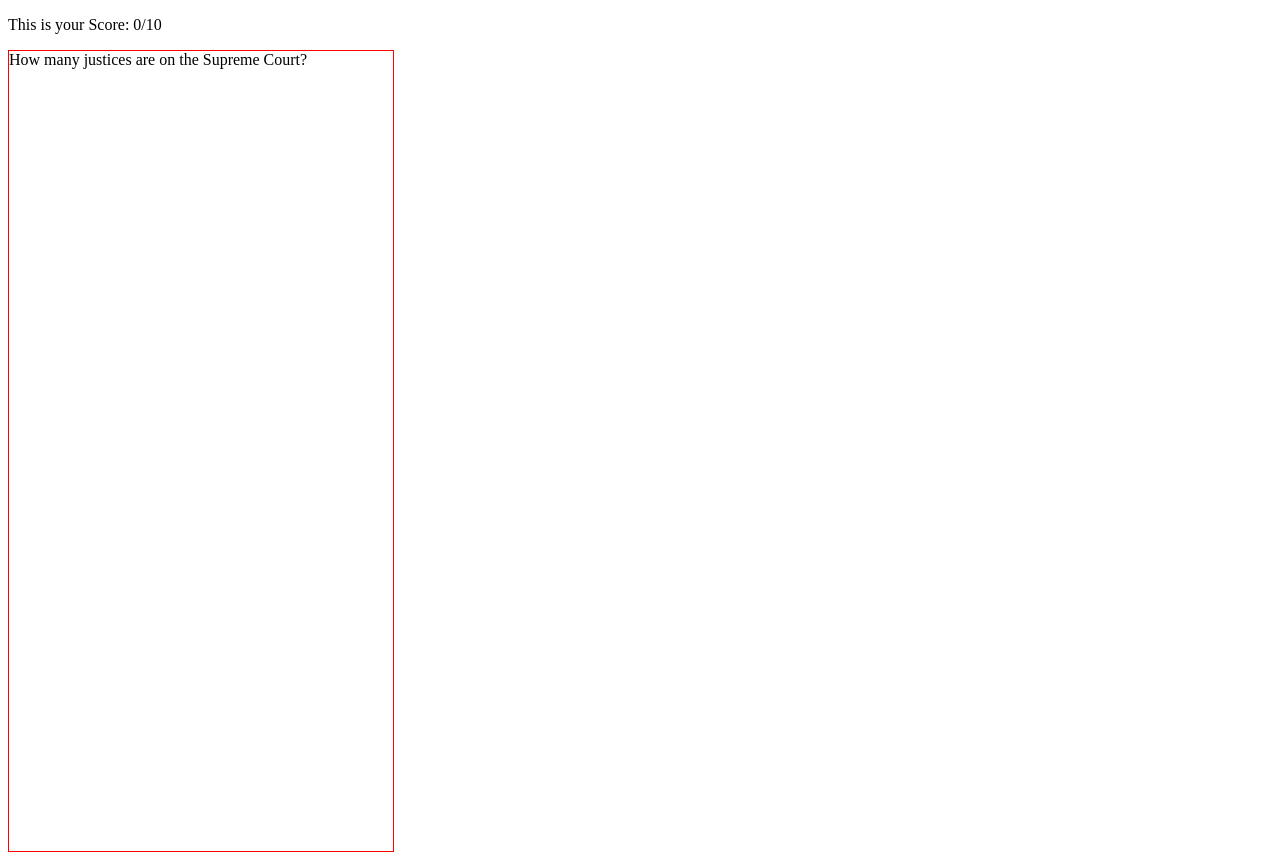
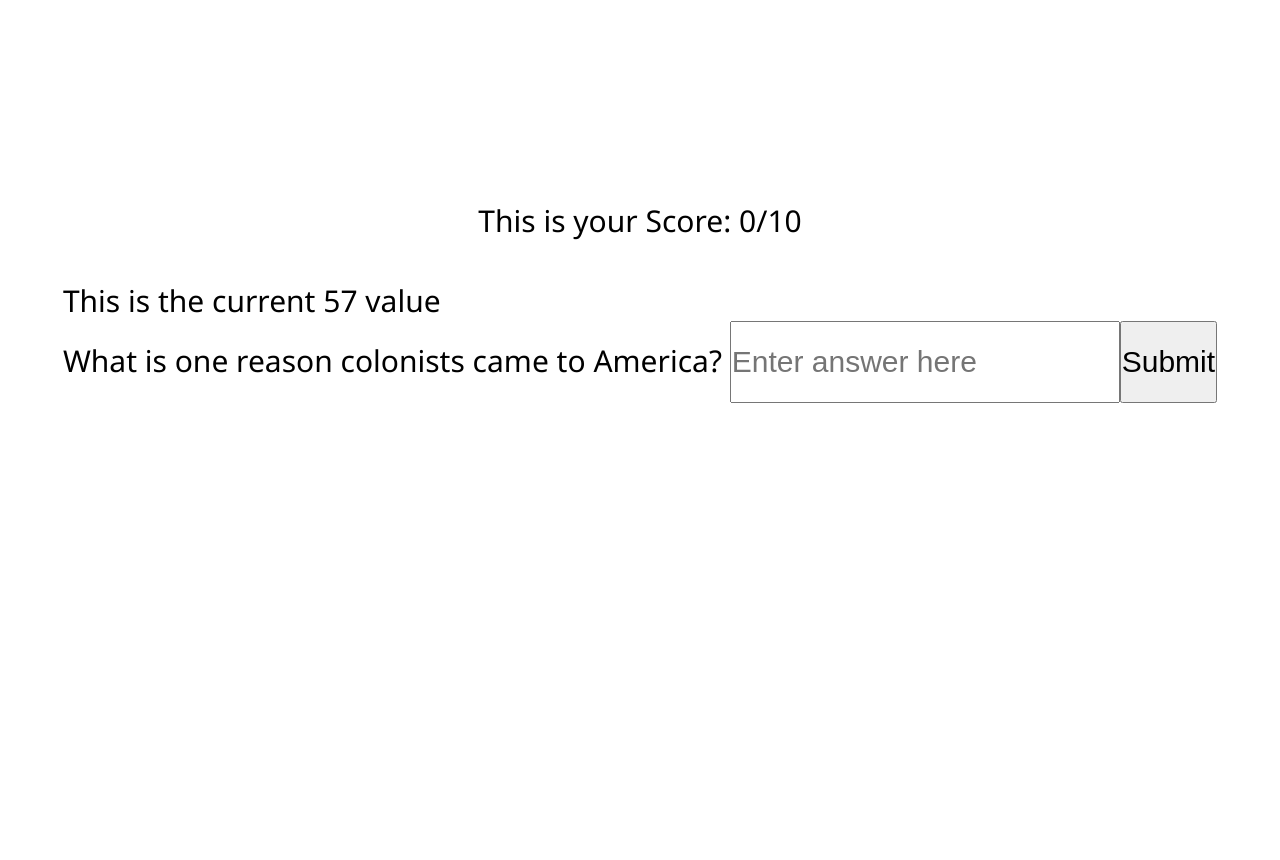
Before and after one commit to xjqiu28/Naturalization-Practice, a React (Vite) app: page / in a window 1280 px wide. After the commit the page ends 800 px from the top, so only its background shows below. Built offline with nearby package versions, Linux system fonts and the light colour scheme.

Commit message:
added functionality where only shows one question at a time

```diff
--- a/src/App.css
+++ b/src/App.css
@@ -0,0 +1,12 @@
+.container{
+    display: flex;
+    height: 50%;
+    flex-direction: column;
+    justify-content: space-between;
+    align-items: center;
+    position: relative;
+}
+
+.card{
+    height: 50vh;
+}
--- a/src/App.jsx
+++ b/src/App.jsx
@@ -8,11 +8,16 @@ import './App.css';
 
 function App() {
 
+  const incrementScore = () => {
+    setScore(score + 1);
+  }
   const [score, setScore] = useState(0);
   return (
-    <div>
-      <Score score = {score}/>
-      <Questions />
+    <div className="card">
+      <div className="container">
+        <Score score={score} />
+        <Questions increment={incrementScore}/>
+      </div>
     </div>
   );
 }
--- a/src/index.css
+++ b/src/index.css
@@ -0,0 +1,14 @@
+*{
+    box-sizing: border-box;
+    margin: 0;
+    padding: 0;
+}
+
+body{
+    font-size: 30px;
+    font-family: 'Segoe UI', Tahoma, Geneva, Verdana, sans-serif;
+    height: 100vh;
+    display: flex;
+    justify-content: center;
+    align-items: center;
+}
--- a/src/questions/Questions.jsx
+++ b/src/questions/Questions.jsx
@@ -1,26 +1,41 @@
+import { useState } from 'react';
 import data from '../../data.js';
 import './questions.css';
 
 function Questions() {
-    const random = Math.floor(Math.random() * data.questions.length-1);
-    const numbers = [];
-    let count = 0;
+  const [count, setCount] = useState(0);
+  const numbers = [];
 
-    while (numbers.length < 10){
-        let random =  Math.floor(Math.random() * data.questions.length-1);
-        if (!(numbers.includes(random))){
-            numbers.push(random);
-        }
-        console.log(numbers);
+  while (numbers.length < 10) {
+    let random = Math.floor(Math.random() * data.questions.length - 1);
+    if (!numbers.includes(random)) {
+      numbers.push(random);
     }
+  }
 
+  const onSubmit = (e) => {
+    e.preventDefault();
+    setCount(count + 1);
+  };
 
-
-    return (
-        <div className='question-box'>
-        {data.questions[random].question}
+  return (
+    <div className="question-box">
+      {count < 10 ? (
+        <div>
+          <p>This is the current {numbers[count]} value</p>
+          {data.questions[numbers[count]].question}{' '}
+          <input
+            type="text"
+            name="answer-box"
+            placeholder="Enter answer here"
+          />
+          <input onClick={onSubmit} type="submit" value="Submit" />
         </div>
-    )
+      ) : (
+        <p>You have finished the whole thing</p>
+      )}
+    </div>
+  );
 }
 
 export default Questions;
--- a/src/questions/questions.css
+++ b/src/questions/questions.css
@@ -1,5 +1,10 @@
 .question-box{
-    height: 100vh;
-    width: 30vw;
-    border: 1px solid red;
+    display: flex;
+    flex-direction: column;
+    height: 60%;
 }
+
+input{
+    height: 100%;
+    font-size: 1em;
+}
```
